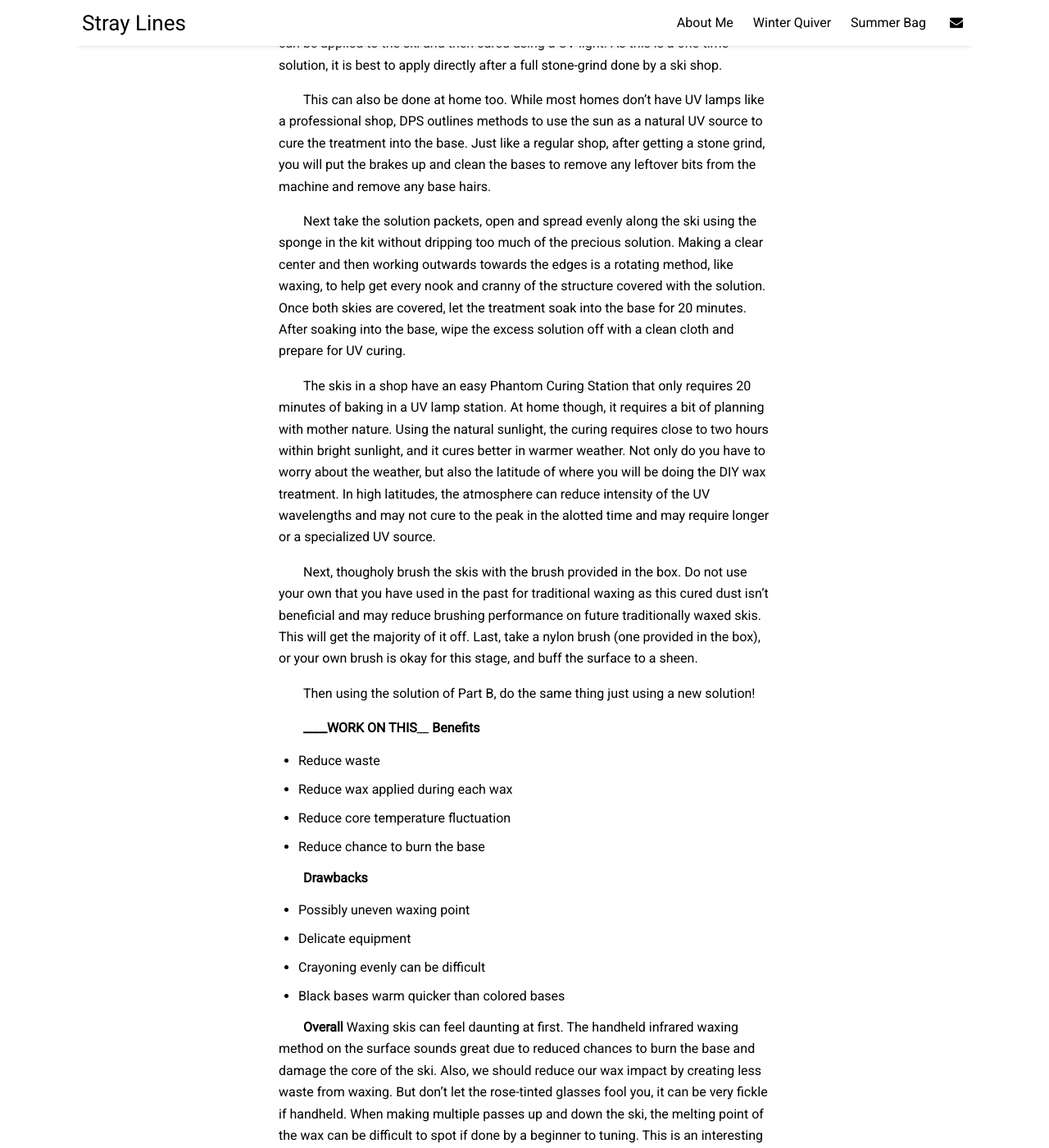
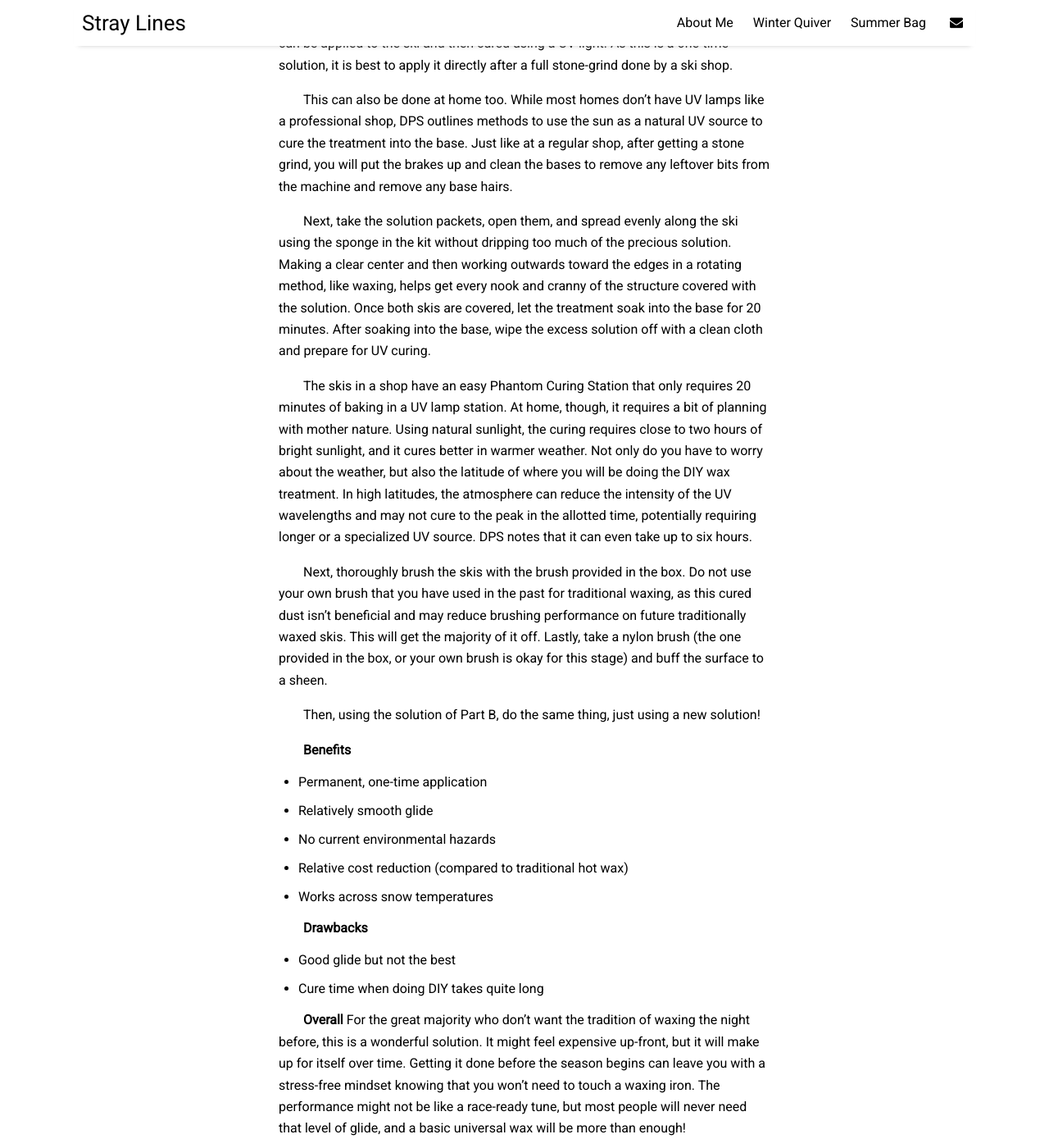
Before and after one commit to eliotcochrane/eliotcochrane.github.io, a Jekyll site: the page built from _posts/2023-11-14-preseason-wax.md, in a window 1280 px wide and 1400 px high, scrolled down 10293 px. Shown: the whole window at 82% size. Built offline with Jekyll 4.4.1, drawn with Linux system fonts in a browser that asks for light colours; nearby versions of some CDN libraries; some of the changed text lies outside the part shown.

Commit message:
Finalize Content
-Upload assets
-Finalize content

```diff
--- a/_posts/2023-11-14-preseason-wax.md
+++ b/_posts/2023-11-14-preseason-wax.md
@@ -109,18 +109,18 @@
 
 ### Liquid Wax
 
-Liquid wax is exactly as is sounds. The wax is already a liquidized and then applied in a rub-on form or in spray form. The wax applicator may already have a felt pad which absorbs and spreads the liquid on the base of the ski. Others may just be bottles that may be dripped on the ski and spread using folded wax paper or paper towels.
+Liquid wax is exactly as it sounds. The wax is already liquefied and then applied in a rub-on form or spray form. The wax applicator may already have a felt pad that absorbs and spreads the liquid on the base of the ski. Others may just be bottles that can be dripped on the ski and spread using folded wax paper or paper towels.
 
 ![Photo of a variety of liquid waxes.](/assets/img/preseason-wax-liquidwaxes.jpeg)
 *Photo: Variety of liquid waxes from various manufacturers. (Teacup Lake Nordic Cup)*
 
-Once applied, these waxes require a drying time of approximately 15 to 30 minutes. Some waxes may leave a white haze when dried on the ski and others may not be visible when dry. Trust the system.
+Once applied, these waxes require a drying time of approximately 15 to 30 minutes. Some waxes may leave a white haze when dried on the ski, while others may not be visible when dry. Trust the system.
 
-From here it is a light brushing and the ski is ready to go. Brushing too much or too aggressively will actually remove the wax that you just applied as the wax does not penetrate as deep into the base as a traditional hot wax.
+From here, it’s a light brushing, and the ski is ready to go. Brushing too much or too aggressively will actually remove the wax that you just applied, as the wax does not penetrate as deep into the base as traditional hot wax.
 
 **Benefits**
-- Beginner friendly
-- Time efficient
+- Beginner-friendly
+- Time-efficient
 - Hard to make mistakes
 - Requires few tools
 
@@ -129,68 +129,75 @@
 - Still requires periodic hot waxes
 
 **Overall**
-This is a great waxing method during the ski season. It may not work for pre-season preparation but is a must-have for anyone that wants the best glide without spending hours during the season. It may still require periodic hot waxes to keep the bases from drying out, but a periodic hot wax is much better than doing it every time and for every snow condition. Liquid wax is taking over much of the World Cup waxing scene for it's bullet-proof method of application and effectiveness when matched with a hot waxed base for the correct snow condition.
+This is a great waxing method during the ski season. It may not work for pre-season preparation but is a must-have for anyone who wants the best glide without spending hours during the season. It may still require periodic hot waxes to keep the bases from drying out, but a periodic hot wax is much better than doing it every time and for every snow condition. Liquid wax is taking over much of the World Cup waxing scene for its bulletproof method of application and effectiveness when matched with a hot-waxed base for the correct snow condition.
 
 ### Infrared Waxer (IR)
 
 ![Infrared applications on track and handheld](/assets/img/preseason-wax-infrared.jpg)
-*Photo: Photo of handheld IR unit (left) and Wintersteiger IR unit (right).*
+*Photo: Handheld IR unit (left) and Wintersteiger IR unit (right).*
 
-Infrared has been used for years in ski shops around the world. Many times in a shop, the ski wax is either crayoned on or using a hot wax roller it is applied to the base of the ski. From there, the skis are put on a bench face up under a track. On the track is an infrared lamp that moves at a calibrated speed depending on the wax type. The infrared will go up and down the skis at the appropriate ski for best penetration without needed to excessively heat the base material.
+Infrared has been used for years in ski shops around the world. Many times in a shop, the ski wax is either crayoned on or applied using a hot wax roller. From there, the skis are put on a bench face up under a track. On the track is an infrared lamp that moves at a calibrated speed depending on the wax type. The infrared will go up and down the skis at the appropriate speed for best penetration without needing to excessively heat the base material.
 
-While the typical shop unit is out of the price range of the regular consumer, there is a handheld unit making the rounds. The most common is on sale from mountainFLOW. mountainFLOW is a company that makes eco-friendly and biodegradable ski and snowboard wax. So the idea of reduced wax waste really connects with the goals of mountainFLOW to reduce waste.
+While the typical shop unit is out of the price range of the regular consumer, there is a handheld unit making the rounds. The most common is on sale from mountainFLOW. mountainFLOW is a company that makes eco-friendly and biodegradable ski and snowboard wax. So, the idea of reduced wax waste really connects with the goals of mountainFLOW to reduce waste.
 
-Here the wax is applied with the crayon method with a full coverage. Unlike the classic hot-iron method, the wax may not spread is multiple directions. So making sure that every millimeter of the ski is crayoned with wax is important. After that, the handheld IR lamp is held slightly above the base and slowly moved along the ski at the same height. It's a fine balance of not getting too close to overheat the wax and not being too far to not properly heat the wax for absorption. After cooling, what little wax is there can be scraped away easily and the brushed for the final finish.
+Here, the wax is applied with the crayon method with full coverage. Unlike the classic hot-iron method, the wax may not spread in multiple directions. So making sure that every millimeter of the ski is crayoned with wax is important. After that, the handheld IR lamp is held slightly above the base and slowly moved along the ski at the same height. It's a fine balance of not getting too close to overheat the wax and not being too far to properly heat the wax for absorption. After cooling, what little wax remains can be scraped away easily and then brushed for the final finish.
 
 **Benefits**
-- Reduce waste
-- Reduce wax applied during each wax
-- Reduce core temperature fluctuation
-- Reduce chance to burn the base
+- Reduces waste
+- Reduces wax applied during each waxing
+- Reduces core temperature fluctuation
+- Reduces chance of burning the base
 
 **Drawbacks**
-- Possibly uneven waxing point
+- Possibly uneven waxing points
 - Delicate equipment
 - Crayoning evenly can be difficult
 - Black bases warm quicker than colored bases
 
 **Overall**
-Waxing skis can feel daunting at first. The handheld infrared waxing method on the surface sounds great due to reduced chances to burn the base and damage the core of the ski. Also, we should reduce our wax impact by creating less waste from waxing. But don't let the rose-tinted glasses fool you, it can be very fickle if handheld. When making multiple passes up and down the ski, the melting point of the wax can be difficult to spot if done by a beginner to tuning. This is an interesting evolution of the waxing method but should be left to the shop with their already calibrated units or those who are enthusiasts and are willing to risk a poor wax job at the expense of getting ski tuning credentials.
+Waxing skis can feel daunting at first. The handheld infrared waxing method, on the surface, sounds great due to reduced chances of burning the base and damaging the core of the ski. Also, we should reduce our wax impact by creating less waste from waxing. But don't let the rose-tinted glasses fool you; it can be very fickle if handheld. When making multiple passes up and down the ski, the melting point of the wax can be difficult to spot if done by a beginner. This is an interesting evolution of the waxing method but should be left to the shop with their already calibrated units or to those who are enthusiasts and are willing to risk a poor wax job in exchange for gaining ski tuning credentials.
 
 ### DPS PHANTOM Glide
 
-The dream of any weekend rider has always been having a universal wax that works for any temperature range. But lately there has been development in this direction of not only a universal wax but a wax that only needs to be applied for a season once! This is where the DPS PHANTOM Glide wax comes in.
+The dream of any weekend rider has always been having a universal wax that works for any temperature range. But lately, there has been development in this direction—not only a universal wax but a wax that only needs to be applied once for the entire season! This is where the DPS PHANTOM Glide wax comes in.
 
-DPS Phantom Glide is a permanent wax solution that does not need to be waxed again during the season. Of course if there is enough damage then the effectiveness will be reduced but having a permanent solution has been the holy grail for years.
+DPS Phantom Glide is a permanent wax solution that does not need to be reapplied during the season. Of course, if there is enough damage, then the effectiveness will be reduced, but having a permanent solution has been the holy grail for years.
 
 ![DPS permanent waxing method](/assets/img/preseason-wax-dpsphantom.jpg)
 *Photo: Application steps of the DPS Phantom Glide treatment.*
 
-To apply the DPS Phantom Glide treatment, there are shops that have the equipment to make a flawless application. For a small fee, the permanent solution can be applied to the ski and then cured using a UV light. As this is a one-time solution, it is best to apply directly after a full stone-grind done by a ski shop.
+To apply the DPS Phantom Glide treatment, there are shops that have the equipment to make a flawless application. For a small fee, the permanent solution can be applied to the ski and then cured using a UV light. As this is a one-time solution, it is best to apply it directly after a full stone-grind done by a ski shop.
 
-This can also be done at home too. While most homes don't have UV lamps like a professional shop, DPS outlines methods to use the sun as a natural UV source to cure the treatment into the base. Just like a regular shop, after getting a stone grind, you will put the brakes up and clean the bases to remove any leftover bits from the machine and remove any base hairs.
+This can also be done at home too. While most homes don't have UV lamps like a professional shop, DPS outlines methods to use the sun as a natural UV source to cure the treatment into the base. Just like at a regular shop, after getting a stone grind, you will put the brakes up and clean the bases to remove any leftover bits from the machine and remove any base hairs.
 
-Next take the solution packets, open and spread evenly along the ski using the sponge in the kit without dripping too much of the precious solution. Making a clear center and then working outwards towards the edges is a rotating method, like waxing, to help get every nook and cranny of the structure covered with the solution. Once both skies are covered, let the treatment soak into the base for 20 minutes. After soaking into the base, wipe the excess solution off with a clean cloth and prepare for UV curing.
+Next, take the solution packets, open them, and spread evenly along the ski using the sponge in the kit without dripping too much of the precious solution. Making a clear center and then working outwards toward the edges in a rotating method, like waxing, helps get every nook and cranny of the structure covered with the solution. Once both skis are covered, let the treatment soak into the base for 20 minutes. After soaking into the base, wipe the excess solution off with a clean cloth and prepare for UV curing.
 
-The skis in a shop have an easy Phantom Curing Station that only requires 20 minutes of baking in a UV lamp station. At home though, it requires a bit of planning with mother nature. Using the natural sunlight, the curing requires close to two hours within bright sunlight, and it cures better in warmer weather. Not only do you have to worry about the weather, but also the latitude of where you will be doing the DIY wax treatment. In high latitudes, the atmosphere can reduce intensity of the UV wavelengths and may not cure to the peak in the alotted time and may require longer or a specialized UV source.
+The skis in a shop have an easy Phantom Curing Station that only requires 20 minutes of baking in a UV lamp station. At home, though, it requires a bit of planning with mother nature. Using natural sunlight, the curing requires close to two hours of bright sunlight, and it cures better in warmer weather. Not only do you have to worry about the weather, but also the latitude of where you will be doing the DIY wax treatment. In high latitudes, the atmosphere can reduce the intensity of the UV wavelengths and may not cure to the peak in the allotted time, potentially requiring longer or a specialized UV source. DPS notes that it can even take up to six hours.
 
-Next, thougholy brush the skis with the brush provided in the box. Do not use your own that you have used in the past for traditional waxing as this cured dust isn't beneficial and may reduce brushing performance on future traditionally waxed skis. This will get the majority of it off. Last, take a nylon brush (one provided in the box), or your own brush is okay for this stage, and buff the surface to a sheen.
+Next, thoroughly brush the skis with the brush provided in the box. Do not use your own brush that you have used in the past for traditional waxing, as this cured dust isn't beneficial and may reduce brushing performance on future traditionally waxed skis. This will get the majority of it off. Lastly, take a nylon brush (the one provided in the box, or your own brush is okay for this stage) and buff the surface to a sheen.
 
-Then using the solution of Part B, do the same thing just using a new solution!
+Then, using the solution of Part B, do the same thing, just using a new solution!
 
-
-______WORK ON THIS______
 **Benefits**
-- Reduce waste
-- Reduce wax applied during each wax
-- Reduce core temperature fluctuation
-- Reduce chance to burn the base
+- Permanent, one-time application
+- Relatively smooth glide
+- No current environmental hazards
+- Relative cost reduction (compared to traditional hot wax)
+- Works across snow temperatures
 
 **Drawbacks**
-- Possibly uneven waxing point
-- Delicate equipment
-- Crayoning evenly can be difficult
-- Black bases warm quicker than colored bases
+- Good glide but not the best
+- Cure time when doing DIY takes quite long
 
 **Overall**
-Waxing skis can feel daunting at first. The handheld infrared waxing method on the surface sounds great due to reduced chances to burn the base and damage the core of the ski. Also, we should reduce our wax impact by creating less waste from waxing. But don't let the rose-tinted glasses fool you, it can be very fickle if handheld. When making multiple passes up and down the ski, the melting point of the wax can be difficult to spot if done by a beginner to tuning. This is an interesting evolution of the waxing method but should be left to the shop with their already calibrated units or those who are enthusiasts and are willing to risk a poor wax job at the expense of getting ski tuning credentials.
+For the great majority who don't want the tradition of waxing the night before, this is a wonderful solution. It might feel expensive up-front, but it will make up for itself over time. Getting it done before the season begins can leave you with a stress-free mindset knowing that you won't need to touch a waxing iron. The performance might not be like a race-ready tune, but most people will never need that level of glide, and a basic universal wax will be more than enough!
+
+***
+
+## Final Thoughts
+
+There are some people who love the tradition of waxing skis and find it almost therapeutic. As technology has progressed, there are also newer methods that can enhance your tuning preparation for the winter. Traditional hot waxing is a skill that needs to be honed just like any other. Newer methods make this more approachable and can make you more comfortable on the first run, knowing that you will have the glide that you want at the end of a chute or making your way back on the flats to the lift. Get out there and get ready for the upcoming season.
+
+***
+
+![Nordica skis on tuning bench](/assets/img/preseason-wax-nordicabench.jpeg)
```
Also changed, not shown: assets/img/preseason-wax-nordicabench.jpeg (added).
